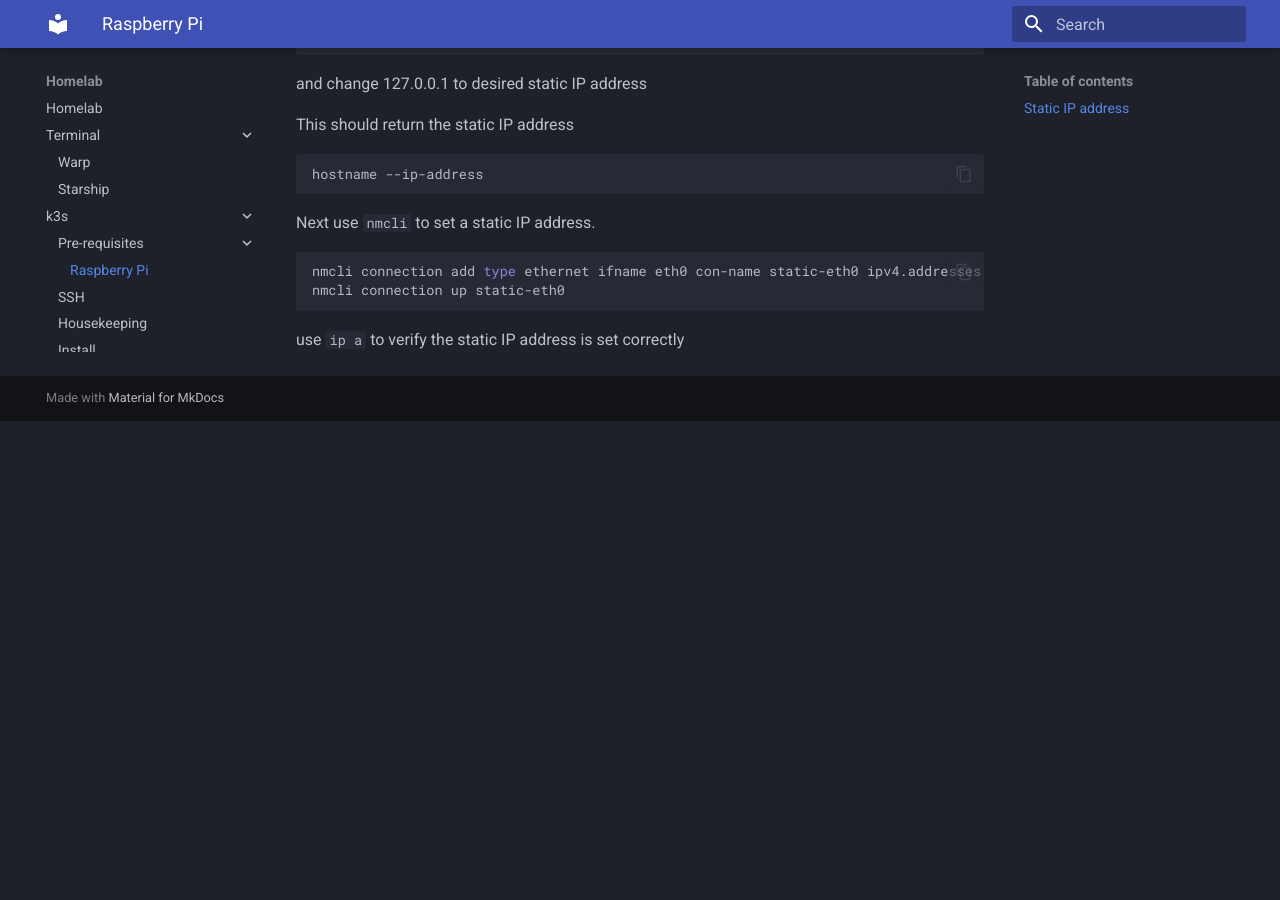
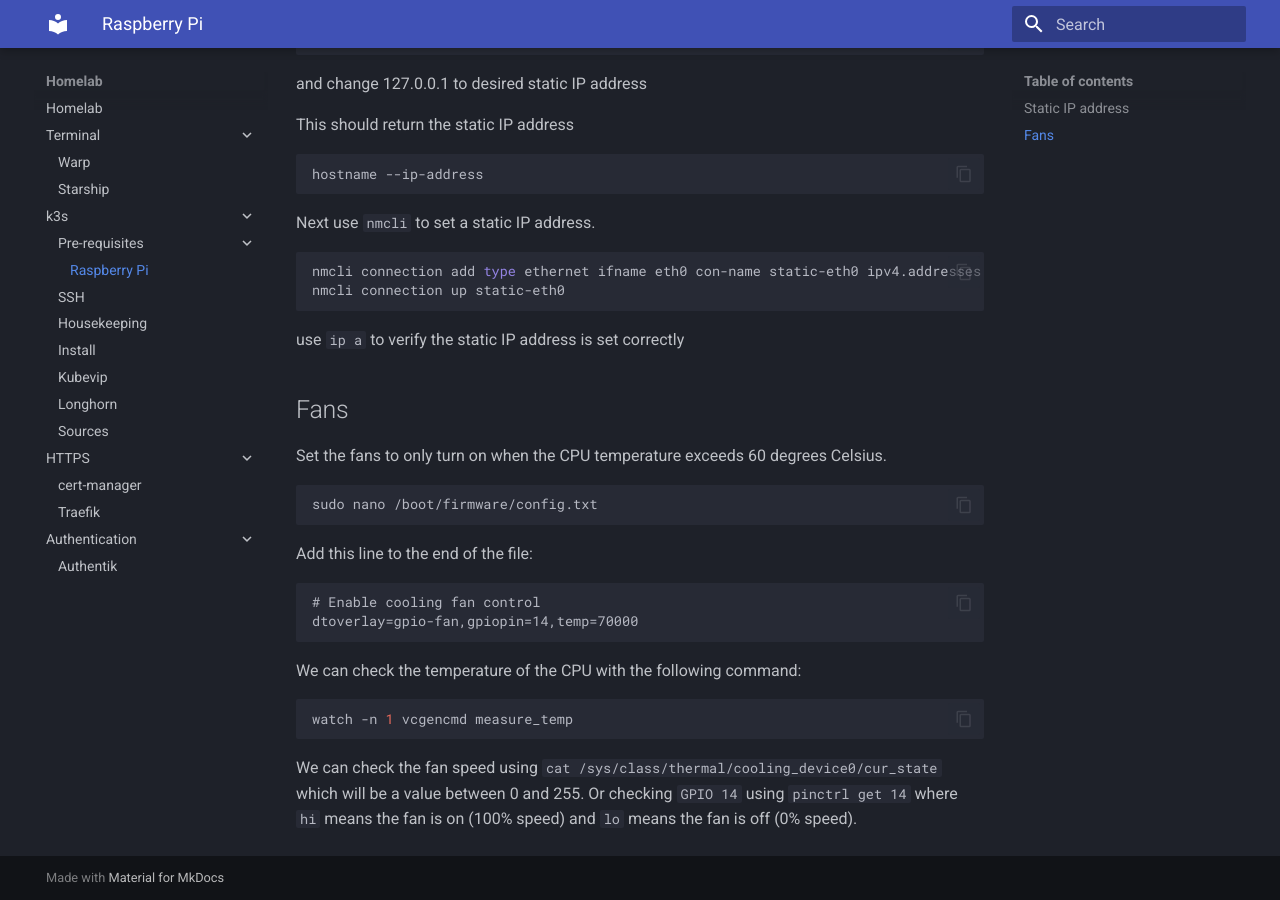
Before and after one commit to spaelling/homelab-pages, an MkDocs documentation site: the page built from docs/k3s/prerequisites/rpi.prereqs.md, in a window 1280 px wide and 900 px high, scrolled down 927 px. Built offline with MkDocs 1.6.1 and Material for MkDocs 9.7.7, drawn with Linux system fonts in a browser that asks for light colours; before the commit the page ends 1348 px from its top, so only the background shows below that.

Commit message:
docs: add fan control configuration and monitoring instructions for Raspberry Pi

````diff
--- a/docs/k3s/prerequisites/rpi.prereqs.md
+++ b/docs/k3s/prerequisites/rpi.prereqs.md
@@ -57,3 +57,26 @@
 ```
 
 use `ip a` to verify the static IP address is set correctly
+
+## Fans
+
+Set the fans to only turn on when the CPU temperature exceeds 60 degrees Celsius.
+
+```bash
+sudo nano /boot/firmware/config.txt
+```
+
+Add this line to the end of the file:
+
+```text
+# Enable cooling fan control
+dtoverlay=gpio-fan,gpiopin=14,temp=70000
+```
+
+We can check the temperature of the CPU with the following command:
+
+```bash
+watch -n 1 vcgencmd measure_temp
+```
+
+We can check the fan speed using `cat /sys/class/thermal/cooling_device0/cur_state` which will be a value between 0 and 255. Or checking `GPIO 14` using `pinctrl get 14` where `hi` means the fan is on (100% speed) and `lo` means the fan is off (0% speed).
````
